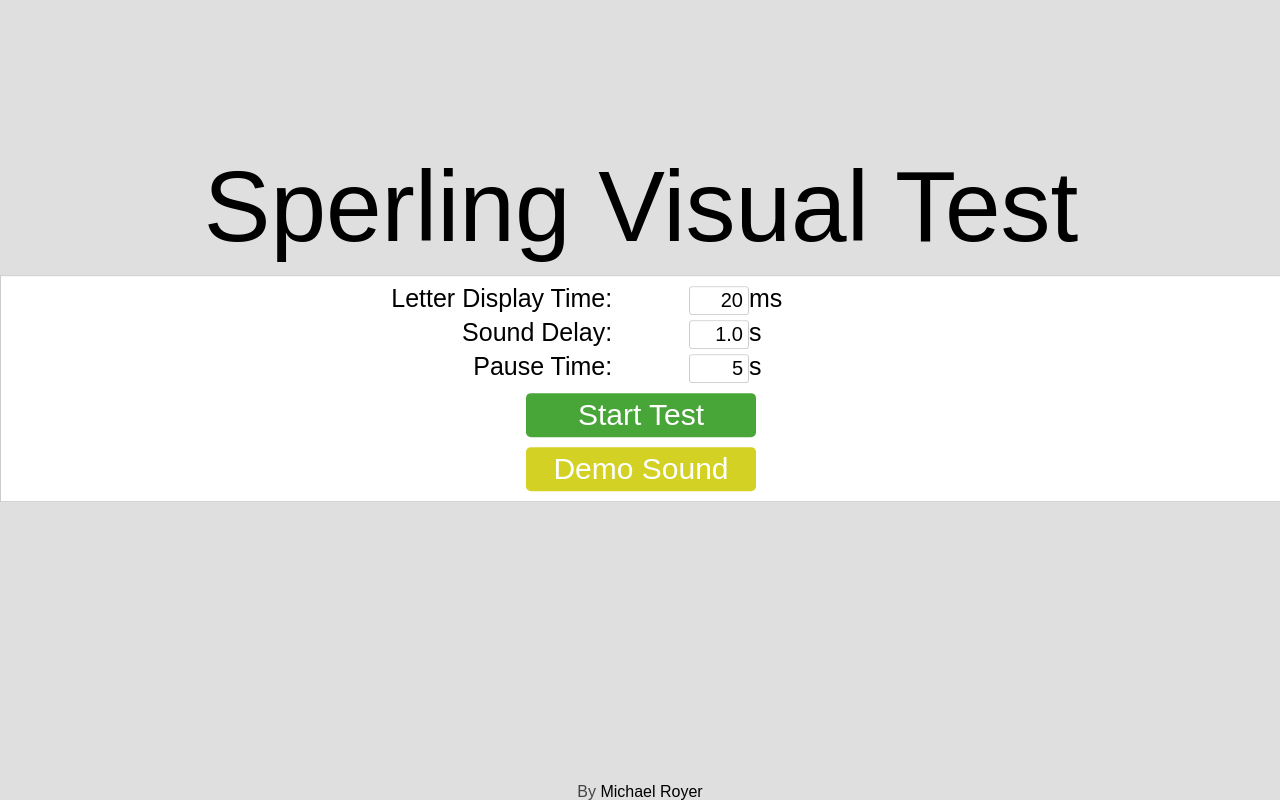
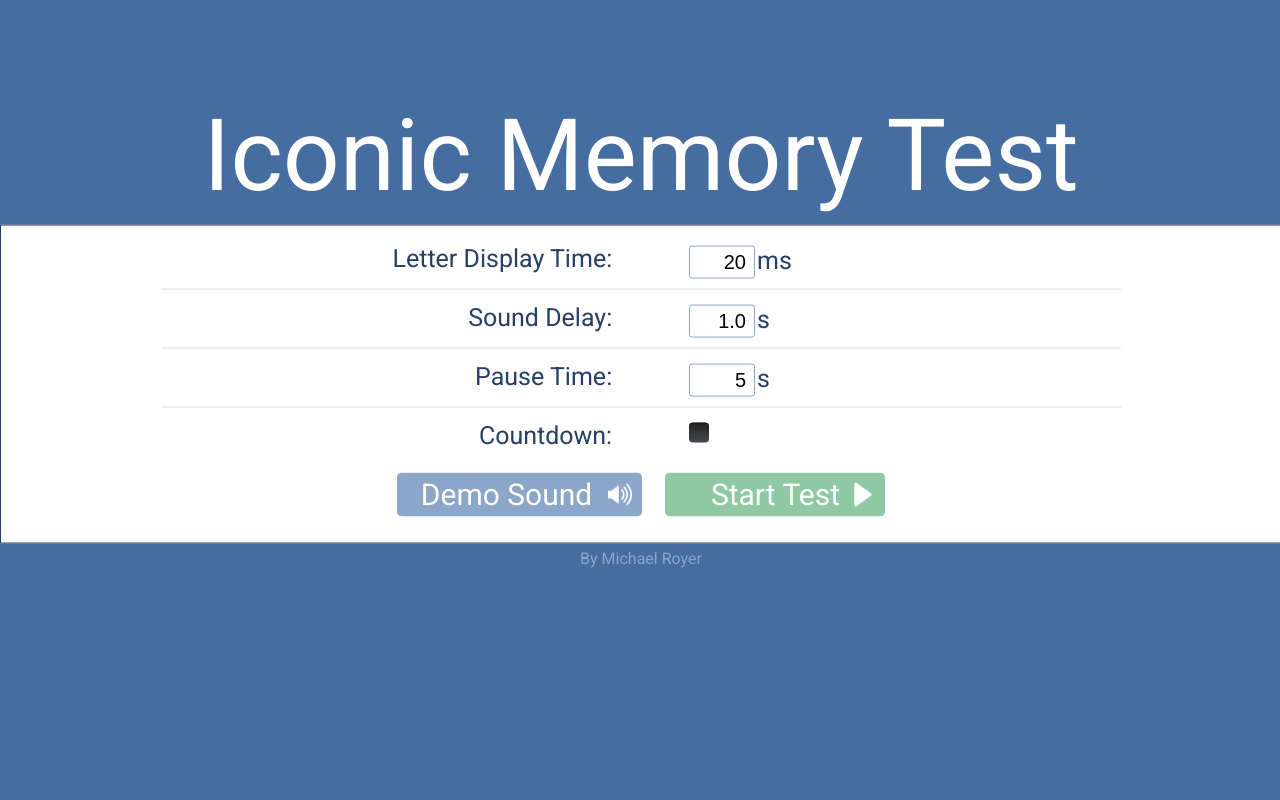
Before and after one commit to m-royer/sperling-visual-test, a plain HTML site: page index.html in a window 1280 px wide. Drawn offline with nearby package versions, Linux system fonts and the light colour scheme.

Commit message:
retrying update

```diff
--- a/css/style.css
+++ b/css/style.css
@@ -55,7 +55,7 @@ table {
 body {
   text-align: center;
   background: #FFF;
-  font-family:sans-serif;
+  font-family: 'Roboto', sans-serif;
 }
 
 .container {
@@ -116,7 +116,7 @@ body {
 	z-index: 1;
 	width: 100%;
 	height: 100%;
-	background: #DFDFDF;
+	background: #456da0;
 	text-align: center;
 }
 
@@ -125,7 +125,7 @@ body {
 	width: 100%;
 	top: 50%;
 	transform: translateY(-55%);
-	border: solid 1px #CCC;
+	border: solid 1px #263f67;
 	z-index: 2;
 	background: #FFF;
 }
@@ -134,17 +134,25 @@ body {
 	height: 100%;
 	max-width: 960px;
 	margin: 0 auto;
+	color: #273e68;
 }
 
 .overlay-container h1 {
 	font-size: 100px;
 	margin-top: -120px;
 	margin-bottom: 30px;
+	color: #FFF;
 }
 
 .overlay-container .row {
 	overflow: auto;
 	margin-bottom: 5px;
+	padding: 10px 0;
+	border-bottom: solid 1px #DDD;
+}
+
+.overlay-container .sans-border {
+	border-bottom: none;
 }
 
 .overlay-container .left-col {
@@ -163,45 +171,71 @@ body {
 
 .overlay-container input {
 	margin: 0;
+	margin-right: 2px;
 	font-size: 20px;
 	width: 3rem;
 	text-align: right;
-	padding: 2px 5px;
-	border: solid 1px #CCC;
+	padding: 4px 8px;
+	border: solid 1px #8ba6c9;
 	border-radius: 3px;
 }
 
 .overlay-container .button {
-	margin: 10px auto;
+	display: inline-block;
+	margin: 10px;
 	width: 200px;
-	padding: 7px 15px;
+	padding: 7px 10px;
 	font-size: 30px;
-	background: #48a538;
+	background: #8fc9a4;
 	color: #FFF;
 	border: none;
 	cursor:pointer;
 	border-radius: 5px;
+	background-image: url('../img/arrow.png');
+	background-repeat: no-repeat;
+	background-position: right 10px center;
 }
 
-.overlay-container .yellow {
-	background: #d3d123;
+.overlay-container .button:hover {
+	background: #3d8b59;
+	background-image: url('../img/arrow.png');
+	background-repeat: no-repeat;
+	background-position: right 10px center;
+}
+
+.overlay-container .demo {
+	background: #8ba6c9;
+	color: #FFF;
+	background-image: url('../img/speaker.png');
+	background-repeat: no-repeat;
+	background-position: right 10px center;
+	padding-right: 35px;
+}
+
+.overlay-container .demo:hover {
+	background: #456da0;
+	color: #FFF;
+	background-image: url('../img/speaker.png');
+	background-repeat: no-repeat;
+	background-position: right 10px center;
 }
 
 .author {
-	position: absolute;
-	bottom: 0;
+	margin-top: 1.5rem;
 	width: 100%;
+	margin-bottom: -1.5rem;
 	text-align: center;
-	color: #444;
+	font-size: 1rem;
+	color: #8ba6c9;
 }
 
 .author a, .author a:visited {
-	color: #000;
+	color: #8ba6c9;
 	text-decoration: none;
 }
 
 .author a:hover, .author a:active, .author a:focus {
-	color: #444;
+	color: #FFF;
 	text-decoration: none;
 }
 
@@ -217,3 +251,71 @@ body {
 .hide {
 	display: none;
 }
+
+input[type=checkbox] {
+	visibility: hidden;
+}
+
+/* SQUARED THREE */
+/* from http://cssdeck.com/labs/css-checkbox-styles */
+.squaredThree {
+	float: left;
+	width: 20px;
+	margin: 0px auto;
+	position: relative;
+}
+
+.squaredThree label {
+	cursor: pointer;
+	position: absolute;
+	width: 20px;
+	height: 20px;
+	top: 0;
+	left: 0;
+	border-radius: 4px;
+
+	-webkit-box-shadow: inset 0px 1px 1px rgba(0,0,0,0.5), 0px 1px 0px rgba(255,255,255,.4);
+	-moz-box-shadow: inset 0px 1px 1px rgba(0,0,0,0.5), 0px 1px 0px rgba(255,255,255,.4);
+	box-shadow: inset 0px 1px 1px rgba(0,0,0,0.5), 0px 1px 0px rgba(255,255,255,.4);
+
+	background: -webkit-linear-gradient(top, #222 0%, #45484d 100%);
+	background: -moz-linear-gradient(top, #222 0%, #45484d 100%);
+	background: -o-linear-gradient(top, #222 0%, #45484d 100%);
+	background: -ms-linear-gradient(top, #222 0%, #45484d 100%);
+	background: linear-gradient(top, #222 0%, #45484d 100%);
+	filter: progid:DXImageTransform.Microsoft.gradient( startColorstr='#222', endColorstr='#45484d',GradientType=0 );
+}
+
+.squaredThree label:after {
+	-ms-filter: "progid:DXImageTransform.Microsoft.Alpha(Opacity=0)";
+	filter: alpha(opacity=0);
+	opacity: 0;
+	content: '';
+	position: absolute;
+	width: 9px;
+	height: 5px;
+	background: transparent;
+	top: 4px;
+	left: 4px;
+	border: 3px solid #fcfff4;
+	border-top: none;
+	border-right: none;
+
+	-webkit-transform: rotate(-45deg);
+	-moz-transform: rotate(-45deg);
+	-o-transform: rotate(-45deg);
+	-ms-transform: rotate(-45deg);
+	transform: rotate(-45deg);
+}
+
+.squaredThree label:hover::after {
+	-ms-filter: "progid:DXImageTransform.Microsoft.Alpha(Opacity=30)";
+	filter: alpha(opacity=30);
+	opacity: 0.3;
+}
+
+.squaredThree input[type=checkbox]:checked + label:after {
+	-ms-filter: "progid:DXImageTransform.Microsoft.Alpha(Opacity=100)";
+	filter: alpha(opacity=100);
+	opacity: 1;
+}
--- a/index.html
+++ b/index.html
@@ -7,6 +7,7 @@
 	<meta name="viewport" content="width=device-width, initial-scale=1.0" />
 	<meta http-equiv="Content-Type" content="text/html;charset=utf-8" >
 	<title>George Sperling Iconic Memory Test</title>
+	<link href='https://fonts.googleapis.com/css?family=Roboto' rel='stylesheet' type='text/css'>
 	<link rel="stylesheet" href="css/style.css" />
   </head>
     <body>
@@ -31,7 +32,7 @@
   	<div class="overlay">
   		<div class="container-color">
 	  		<div class="overlay-container">
-	  			<h1>Sperling Visual Test</h1>
+	  			<h1>Iconic Memory Test</h1>
 				<div class="row">
 					<div class="left-col">
 						Letter Display Time:
@@ -56,12 +57,25 @@
 		  				<input type="text" name="pauseTime" value="5">s
 		  			</div>
 		  		</div>
+		  		<div class="row sans-border">
+	  				<div class="left-col">
+		  				Countdown:
+		  			</div>
+		  			<div class="right-col">
+		  				<!-- Squared THREE -->
+<div class="squaredThree">
+	<input type="checkbox" value="None" id="squaredThree" name="check" />
+	<label for="squaredThree"></label>
+</div>
+		  			</div>
+		  		</div>
 
+	  			<div id="demoSound" class="button demo">Demo Sound</div>
 	  			<div id="startTest" class="button">Start Test</div>
-	  			<div id="demoSound" class="button yellow">Demo Sound</div>
+	  			<div class="author">By <a href="http://royerwebdesign.com/">Michael Royer</a></div>
 	  		</div>
 	  	</div>
-	  	<div class="author">By <a href="http://royerwebdesign.com/">Michael Royer</a></div>
+
   	</div>
 
   	<div id="countdown"></div>
--- a/js/app.js
+++ b/js/app.js
@@ -112,7 +112,13 @@ function sperlingTest(audioControl) {
   function _setCountdown(ms) {
     countdownTotal = ms;
     currentCountDown = 0;
-    countdownTimer = setInterval(_showCountdown,50);
+    var isChecked = $('input[name="countdown_chk"]').prop("checked");
+    if(isChecked === true) {
+    	$("#countdown").css("display","block");
+    	setInterval(_showCountdown,50);
+    } else {
+    	$("#countdown").css("display","none");
+    }
   };
 
   function _showCountdown() {
@@ -122,7 +128,7 @@ function sperlingTest(audioControl) {
       $("#countdown").css("width",percentage+"%");
       currentCountDown++;
     } else {
-      clearInterval(countdownTimer);
+      clearInterval(_showCountdown);
       currentCountDown = 0;
       countdownTotal = 0;
       $("#countdown").css("width","100%");
```
Also changed, not shown: 1 other file.
